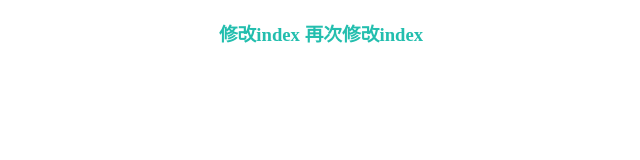
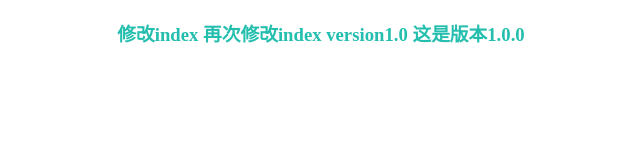
Before and after one commit to ronnywr/wjtest, a plain HTML site: page index.html in a window 1280 px wide. Shown: the whole page, without its empty margins (319-959 px from the left). Drawn offline with Linux system fonts and the light colour scheme.

Commit message:
this is  version1.0

```diff
--- a/index.html
+++ b/index.html
@@ -6,7 +6,7 @@
     <link rel="stylesheet" href="style.css">
 </head>
 <body>
-<h3>修改index  再次修改index</h3>
+<h3>修改index  再次修改index   version1.0  这是版本1.0.0</h3>
 </body>
 <script>
 
```
